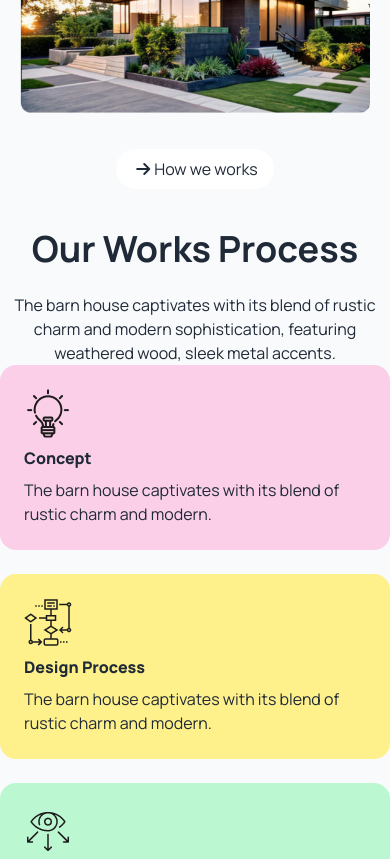
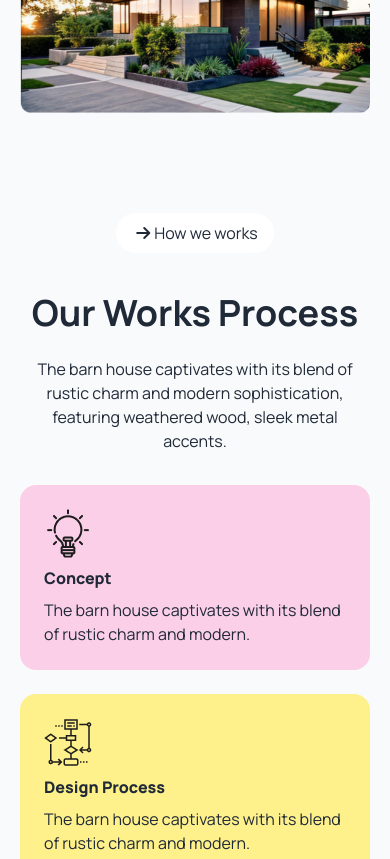
Before and after one commit to muin99/Optima, a plain HTML site: page index.html in a window 390 px wide. Shown: the part 1560-2419 px from the top of the page. Drawn offline with nearby package versions, Linux system fonts and the light colour scheme.

Commit message:
Work process responsive Finished

```diff
--- a/index.html
+++ b/index.html
@@ -129,19 +129,19 @@
             </div>
         </section>
         <!-- work process section -->
-        <section class="container mx-auto">
+        <section class="container mx-auto my-16">
             <div class="text-center">
                 <button class="bg-white rounded-full border-none py-2 px-4 my-4"><i
                         class="fa-solid fa-arrow-right m-1"></i>How we works</button>
             </div>
-            <div class="text-center">
+            <div class="text-center mx-5">
                 <h2 class="text-4xl font-bold my-6">Our Works Process</h2>
                 <p class="text-center">The barn house captivates with its blend of rustic charm and modern
                     sophistication, featuring
                     weathered wood, sleek metal accents.</p>
             </div>
             <!-- card section-->
-            <div class="grid grid-cols-1 gap-6 md:grid-cols-2 lg:grid-cols-4">
+            <div class="grid grid-cols-1 gap-6 my-8 mx-5 md:grid-cols-2 lg:grid-cols-4">
                 <div class="bg-pink-200 p-6 rounded-2xl">
                     <img src="assets/concept.png" alt="">
                     <h4 class="py-2 font-extrabold">Concept</h4>
```
